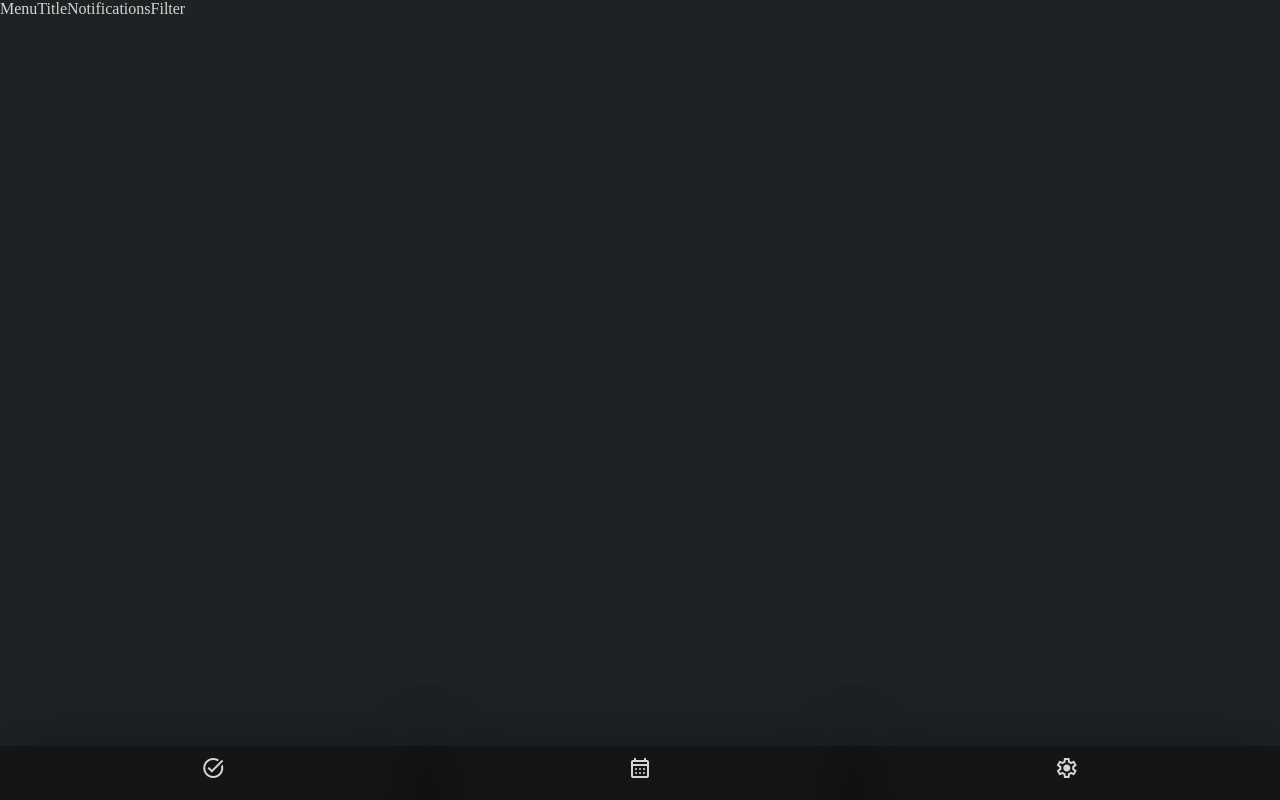
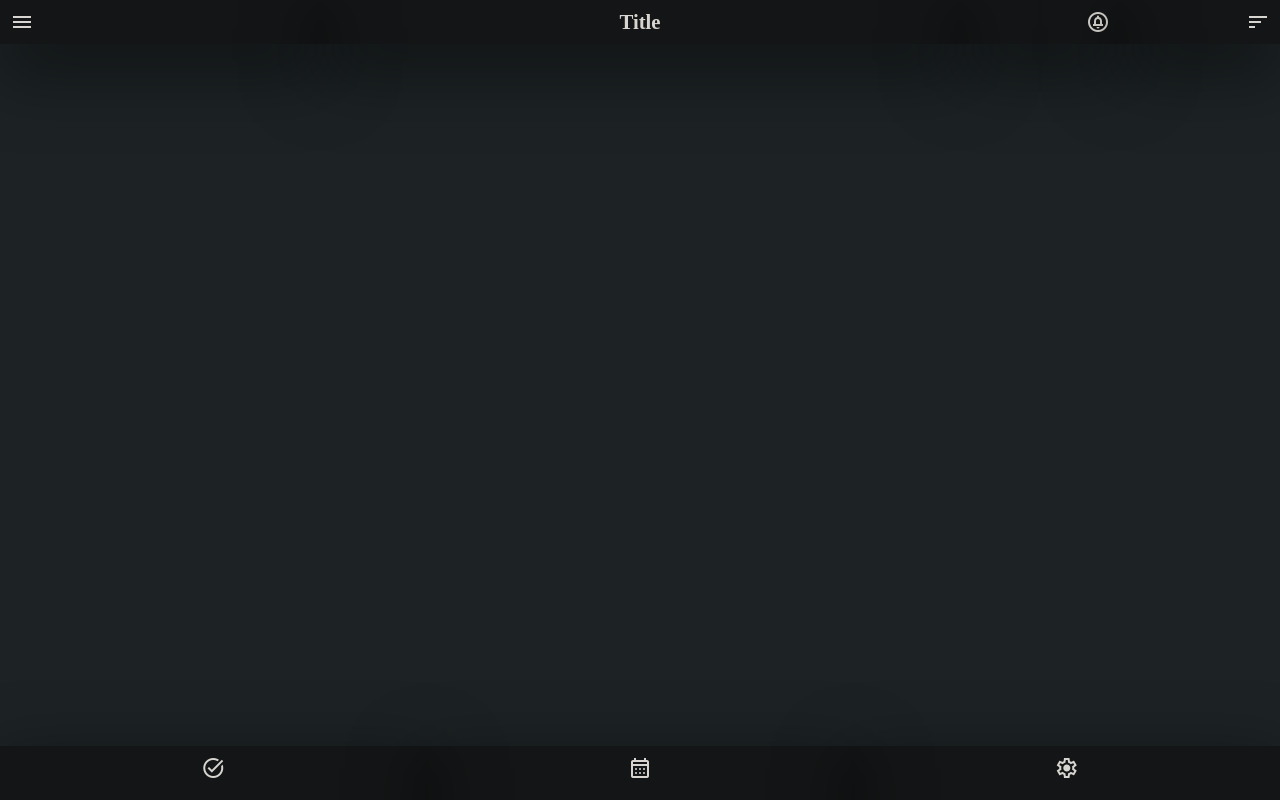
Before and after one commit to vikyw89/toDo, a website built with webpack: page dist/index.html in a window 1280 px wide. Built offline with nearby package versions, Linux system fonts and the light colour scheme.

Commit message:
UI Header

```diff
--- a/src/modules/UI.js
+++ b/src/modules/UI.js
@@ -24,10 +24,16 @@ const Categories = () => {
     const node = document.createElement('div')
     node.innerHTML = `
     <div class='Categories'>
-        <div class='Menu'>Menu</div>
+        <span class="material-symbols-outlined nav-menu">
+            menu
+        </span>
         <div class='Title'>Title</div>
-        <div class='Notifications'>Notifications</div>
-        <div class='Filter'>Filter</div>
+        <span class="material-symbols-outlined nav-notif">
+            circle_notifications
+        </span>
+        <span class="material-symbols-outlined nav-sort">
+            sort
+        </span>
     </div>`
     return node.innerHTML
 }
--- a/src/modules/style.css
+++ b/src/modules/style.css
@@ -27,14 +27,36 @@ body {
 }
 
 .Categories {
-    display: flex;
-    flex-wrap: nowrap;
+    display: grid;
+    grid-template-columns: 2fr 4fr 1fr 1fr;
+    background-color: var(--darkreader-neutral-background);
+    z-index: 3;
 }
+
+.Categories > * {
+    padding: 10px;
+    box-shadow: rgba(0, 0, 0, 0.56) 0px 22px 70px 4px;
+}
+
+.Categories > *:active {
+    box-shadow: rgba(0, 0, 0, 0.09) 0px 3px 12px;
+}
+
+.nav-sort, .nav-notif {
+    text-align: end;
+}
+
 
 .Category {
     border-radius: 10px;
     border: 1px solid white;
     padding: 2px;
+}
+
+.Title {
+    text-align: center;
+    font-weight: bolder;
+    font-size: 1.3rem;
 }
 
 .Footer {
```
Also changed, not shown: dist/bundle.js, 1 other file.
